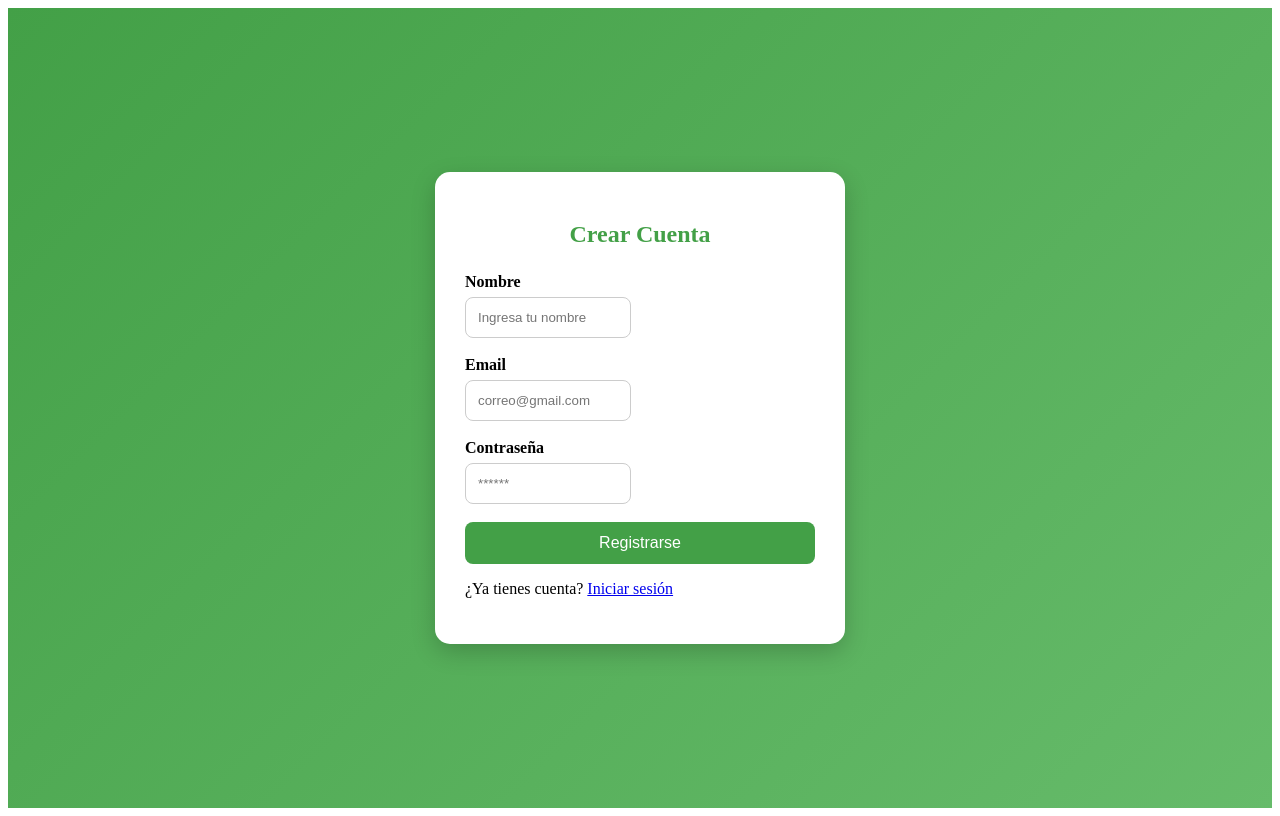
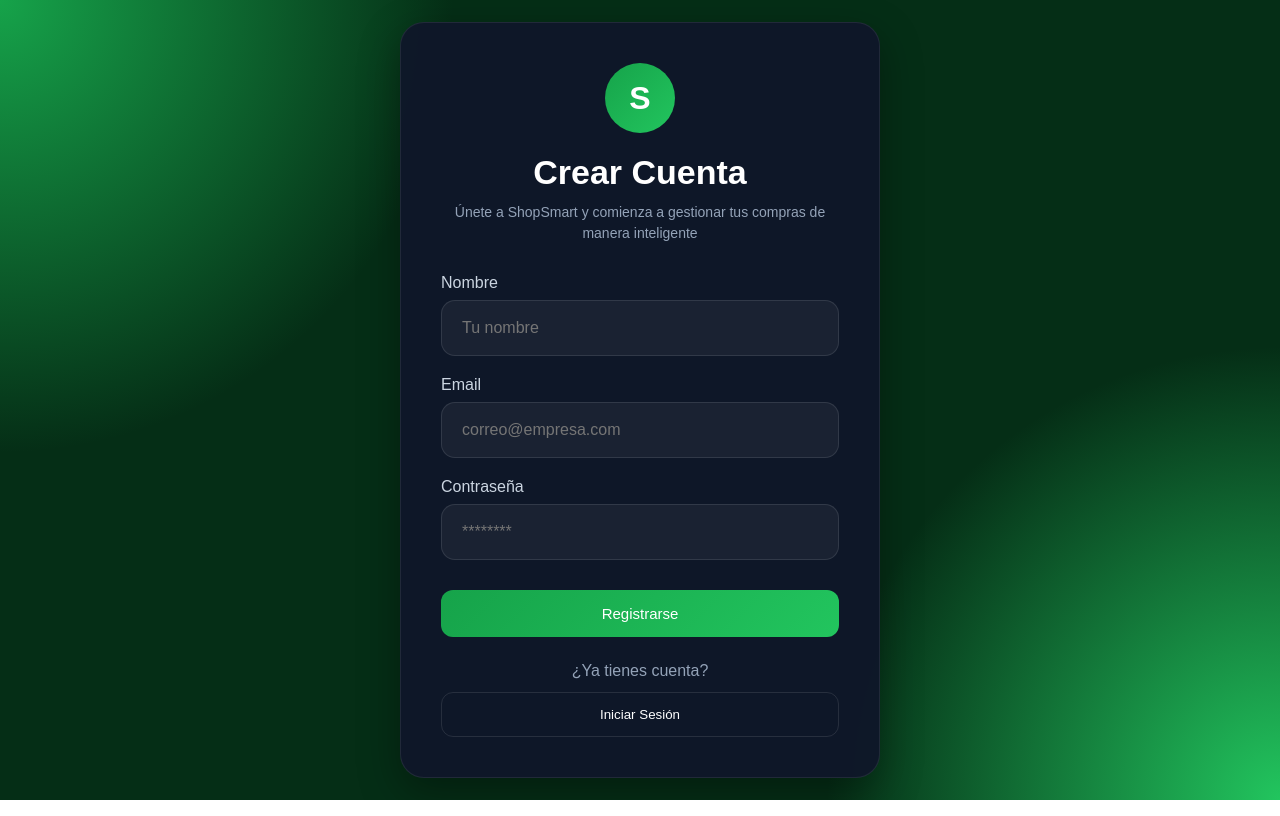
Before and after one commit to psmaicol/fullstack_III, an Angular app in the folder Frontend/Shopsmart/: page /register in a window 1280 px wide. Built offline with nearby package versions, Linux system fonts and the light colour scheme.

Commit message:
se acomoda los stilos del login y register ahora son mas bonitos

```diff
--- a/Frontend/Shopsmart/src/app/pages/dashboard/login-components/login-components.html
+++ b/Frontend/Shopsmart/src/app/pages/dashboard/login-components/login-components.html
@@ -1,10 +1,25 @@
 <div class="login-container">
 
-  <form [formGroup]="loginForm"
+  <div class="login-card">
+
+    <div class="brand">
+
+      <div class="logo">
+        S
+      </div>
+
+      <h1>ShopSmart</h1>
+
+      <p>
+        Plataforma inteligente para gestionar compras
+      </p>
+
+    </div>
+
+    <form
+      [formGroup]="loginForm"
       (ngSubmit)="login()"
-        class="login-card">
-
-    <h2>Iniciar Sesión</h2>
+    >
 
       <div class="form-group">
 
@@ -13,7 +28,7 @@
         <input
           type="email"
           formControlName="email"
-        placeholder="correo@ejemplo.com"
+          placeholder="correo@empresa.com"
         >
 
       </div>
@@ -25,18 +40,26 @@
         <input
           type="password"
           formControlName="password"
-        placeholder="******"
+          placeholder="********"
         >
 
       </div>
 
-    <button type="submit" [disabled]="loading">
+      <button
+        type="submit"
+        class="login-btn"
+        [disabled]="loading"
+      >
+
         {{ loading ? 'Ingresando...' : 'Ingresar' }}
+
       </button>
 
       <div class="register-section">
 
-  <p>¿No tienes cuenta?</p>
+        <span>
+          ¿No tienes cuenta?
+        </span>
 
         <button
           type="button"
@@ -47,3 +70,9 @@
         </button>
 
       </div>
+
+    </form>
+
+  </div>
+
+</div>
--- a/Frontend/Shopsmart/src/app/pages/dashboard/login-components/login-components.scss
+++ b/Frontend/Shopsmart/src/app/pages/dashboard/login-components/login-components.scss
@@ -1,94 +1,124 @@
+* {
+  margin: 0;
+  padding: 0;
+  box-sizing: border-box;
+  font-family: Arial, Helvetica, sans-serif;
+}
+
 .login-container {
   width: 100%;
   height: 100vh;
   display: flex;
   justify-content: center;
   align-items: center;
-  background: linear-gradient(135deg, #1976d2, #42a5f5);
+  background:
+    radial-gradient(circle at top left, #2563eb, transparent 30%),
+    radial-gradient(circle at bottom right, #7c3aed, transparent 30%),
+    #0f172a;
 }
 
 .login-card {
-  width: 350px;
-  padding: 30px;
-  background: white;
-  border-radius: 15px;
-  box-shadow: 0 8px 25px rgba(0,0,0,0.2);
+  width: 480px;
+  padding: 40px;
+  border-radius: 24px;
+  background: rgba(15, 23, 42, 0.95);
+  box-shadow: 0 15px 40px rgba(0,0,0,0.35);
+  border: 1px solid rgba(255,255,255,0.08);
+}
 
-  h2 {
-    text-align: center;
-    margin-bottom: 25px;
-    color: #1976d2;
+.brand {
+  text-align: center;
+  margin-bottom: 30px;
+
+  h1 {
+    color: white;
+    margin-bottom: 10px;
+    font-size: 36px;
   }
+
+  p {
+    color: #94a3b8;
+    font-size: 14px;
+  }
+}
+
+.logo {
+  width: 70px;
+  height: 70px;
+  border-radius: 50%;
+  margin: 0 auto 20px auto;
+  background: linear-gradient(135deg, #2563eb, #7c3aed);
+  display: flex;
+  justify-content: center;
+  align-items: center;
+  color: white;
+  font-size: 32px;
+  font-weight: bold;
 }
 
 .form-group {
   display: flex;
   flex-direction: column;
-  margin-bottom: 18px;
+  margin-bottom: 20px;
 
   label {
-    margin-bottom: 6px;
-    font-weight: bold;
-    color: #333;
+    color: #cbd5e1;
+    margin-bottom: 8px;
   }
 
-  input {
-    padding: 12px;
-    border: 1px solid #ccc;
-    border-radius: 8px;
-    font-size: 14px;
+ input {
+  width: 100%;
+  padding: 18px 20px;
+  border-radius: 14px;
+  border: 1px solid rgba(255,255,255,0.1);
+  background: rgba(255,255,255,0.05);
+  color: white;
+  font-size: 16px;
 
-    &:focus {
-      border-color: #1976d2;
-      outline: none;
-    }
-  }
-
-  small {
-    margin-top: 5px;
-    color: red;
-    font-size: 12px;
+  &:focus {
+    outline: none;
+    border-color: #2563eb;
   }
 }
+}
 
-button[type="submit"] {
+.login-btn {
   width: 100%;
-  padding: 12px;
+  padding: 15px;
   border: none;
-  border-radius: 8px;
-  background: #1976d2;
+  border-radius: 12px;
+  background: linear-gradient(135deg, #2563eb, #7c3aed);
   color: white;
-  font-size: 16px;
+  font-size: 15px;
   cursor: pointer;
   margin-top: 10px;
 
   &:hover {
-    background: #125aa0;
+    opacity: 0.9;
   }
 }
 
 .register-section {
-  margin-top: 20px;
+  margin-top: 25px;
   text-align: center;
 
-  p {
-    margin-bottom: 10px;
-    color: #555;
+  span {
+    display: block;
+    color: #94a3b8;
+    margin-bottom: 22px;
   }
 }
 
 .register-btn {
   width: 100%;
-  padding: 12px;
-  border: none;
-  border-radius: 8px;
-  background: #43a047;
+  padding: 14px;
+  border-radius: 12px;
+  border: 1px solid rgba(255,255,255,0.1);
+  background: transparent;
   color: white;
-  font-size: 15px;
   cursor: pointer;
-  transition: 0.3s;
 
   &:hover {
-    background: #2e7d32;
+    background: rgba(255,255,255,0.08);
   }
 }
--- a/Frontend/Shopsmart/src/app/pages/register/register.html
+++ b/Frontend/Shopsmart/src/app/pages/register/register.html
@@ -1,12 +1,26 @@
-<div class="login-container">
+<div class="register-container">
+
+  <div class="register-card">
+
+    <div class="brand">
+
+      <div class="logo">
+        S
+      </div>
+
+      <h1>Crear Cuenta</h1>
+
+      <p>
+        Únete a ShopSmart y comienza a gestionar
+        tus compras de manera inteligente
+      </p>
+
+    </div>
 
     <form
       [formGroup]="registerForm"
       (ngSubmit)="register()"
-    class="login-card"
     >
-
-    <h2>Crear Cuenta</h2>
 
       <div class="form-group">
 
@@ -15,15 +29,8 @@
         <input
           type="text"
           formControlName="nombre"
-        placeholder="Ingresa tu nombre"
+          placeholder="Tu nombre"
         >
-
-      <small *ngIf="registerForm.get('nombre')?.touched &&
-                     registerForm.get('nombre')?.invalid">
-
-        Nombre requerido
-
-      </small>
 
       </div>
 
@@ -34,15 +41,8 @@
         <input
           type="email"
           formControlName="email"
-        placeholder="correo@gmail.com"
+          placeholder="correo@empresa.com"
         >
-
-      <small *ngIf="registerForm.get('email')?.touched &&
-                     registerForm.get('email')?.invalid">
-
-        Email inválido
-
-      </small>
 
       </div>
 
@@ -53,20 +53,14 @@
         <input
           type="password"
           formControlName="password"
-        placeholder="******"
+          placeholder="********"
         >
-
-      <small *ngIf="registerForm.get('password')?.touched &&
-                     registerForm.get('password')?.invalid">
-
-        Mínimo 6 caracteres
-
-      </small>
 
       </div>
 
       <button
         type="submit"
+        class="register-btn"
         [disabled]="loading"
       >
 
@@ -74,16 +68,24 @@
 
       </button>
 
-    <p class="register-text">
+      <div class="login-section">
 
+        <span>
           ¿Ya tienes cuenta?
+        </span>
 
-      <a routerLink="/">
-        Iniciar sesión
-      </a>
+        <button
+          type="button"
+          class="login-btn"
+          (click)="goToLogin()"
+        >
+          Iniciar Sesión
+        </button>
 
-    </p>
+      </div>
 
     </form>
 
   </div>
+
+</div>
--- a/Frontend/Shopsmart/src/app/pages/register/register.scss
+++ b/Frontend/Shopsmart/src/app/pages/register/register.scss
@@ -1,50 +1,125 @@
-.login-container {
+* {
+  margin: 0;
+  padding: 0;
+  box-sizing: border-box;
+  font-family: Arial, Helvetica, sans-serif;
+}
+
+.register-container {
   width: 100%;
   height: 100vh;
   display: flex;
   justify-content: center;
   align-items: center;
-  background: linear-gradient(135deg, #43a047, #66bb6a);
+  background:
+    radial-gradient(circle at top left, #16a34a, transparent 30%),
+    radial-gradient(circle at bottom right, #22c55e, transparent 30%),
+    #052e16;
 }
 
-.login-card {
-  width: 350px;
-  padding: 30px;
-  background: white;
-  border-radius: 15px;
-  box-shadow: 0 8px 25px rgba(0,0,0,0.2);
+.register-card {
+  width: 480px;
+  padding: 40px;
+  border-radius: 24px;
+  background: rgba(15, 23, 42, 0.95);
+  box-shadow: 0 15px 40px rgba(0,0,0,0.35);
+  border: 1px solid rgba(255,255,255,0.08);
+}
 
-  h2 {
-    text-align: center;
-    margin-bottom: 25px;
-    color: #43a047;
+.brand {
+  text-align: center;
+  margin-bottom: 30px;
+
+  h1 {
+    color: white;
+    margin-bottom: 10px;
+    font-size: 34px;
   }
+
+  p {
+    color: #94a3b8;
+    font-size: 14px;
+    line-height: 1.5;
+  }
+}
+
+.logo {
+  width: 70px;
+  height: 70px;
+  border-radius: 50%;
+  margin: 0 auto 20px auto;
+  background: linear-gradient(135deg, #16a34a, #22c55e);
+  display: flex;
+  justify-content: center;
+  align-items: center;
+  color: white;
+  font-size: 32px;
+  font-weight: bold;
 }
 
 .form-group {
   display: flex;
   flex-direction: column;
-  margin-bottom: 18px;
+  margin-bottom: 20px;
 
   label {
-    margin-bottom: 6px;
-    font-weight: bold;
+    color: #cbd5e1;
+    margin-bottom: 8px;
   }
 
-  input {
-    padding: 12px;
-    border: 1px solid #ccc;
-    border-radius: 8px;
+ input {
+  width: 100%;
+  padding: 18px 20px;
+  border-radius: 14px;
+  border: 1px solid rgba(255,255,255,0.1);
+  background: rgba(255,255,255,0.05);
+  color: white;
+  font-size: 16px;
+
+  &:focus {
+    outline: none;
+    border-color: #2563eb;
+  }
+}
+}
+
+.register-btn {
+  width: 100%;
+  padding: 15px;
+  border: none;
+  border-radius: 12px;
+  background: linear-gradient(135deg, #16a34a, #22c55e);
+  color: white;
+  font-size: 15px;
+  cursor: pointer;
+  margin-top: 10px;
+
+  &:hover {
+    opacity: 0.9;
   }
 }
 
-button {
+.login-section {
+  margin-top: 25px;
+  text-align: center;
+
+  span {
+    display: block;
+    color: #94a3b8;
+    margin-bottom: 12px;
+  }
+}
+
+.login-btn {
   width: 100%;
-  padding: 12px;
-  border: none;
-  border-radius: 8px;
-  background: #43a047;
+  padding: 14px;
+  border-radius: 12px;
+  border: 1px solid rgba(255,255,255,0.1);
+  background: transparent;
   color: white;
-  font-size: 16px;
   cursor: pointer;
+
+  &:hover {
+    background: rgba(255,255,255,0.08);
+  }
 }
--- a/Frontend/Shopsmart/src/app/pages/register/register.ts
+++ b/Frontend/Shopsmart/src/app/pages/register/register.ts
@@ -40,6 +40,11 @@
     });
 
   }
+  goToLogin() {
+
+  this.router.navigate(['/']);
+
+}
 
   register() {
 
--- a/Frontend/Shopsmart/src/styles.css
+++ b/Frontend/Shopsmart/src/styles.css
@@ -1,3 +1,17 @@
+html,
+body {
+  margin: 0;
+  padding: 0;
+  width: 100%;
+  height: 100%;
+  overflow: hidden;
+}
+app-root {
+  display: block;
+  width: 100%;
+  height: 100%;
+}
+
 .navbar {
   display: flex;
   justify-content: space-between;
```
Lines whose indentation alone changed are shown as unchanged.
